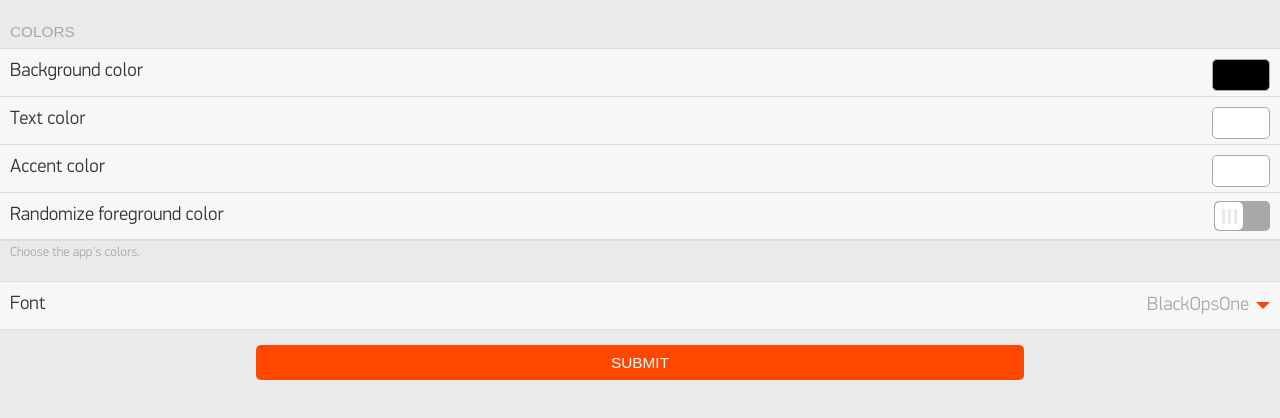
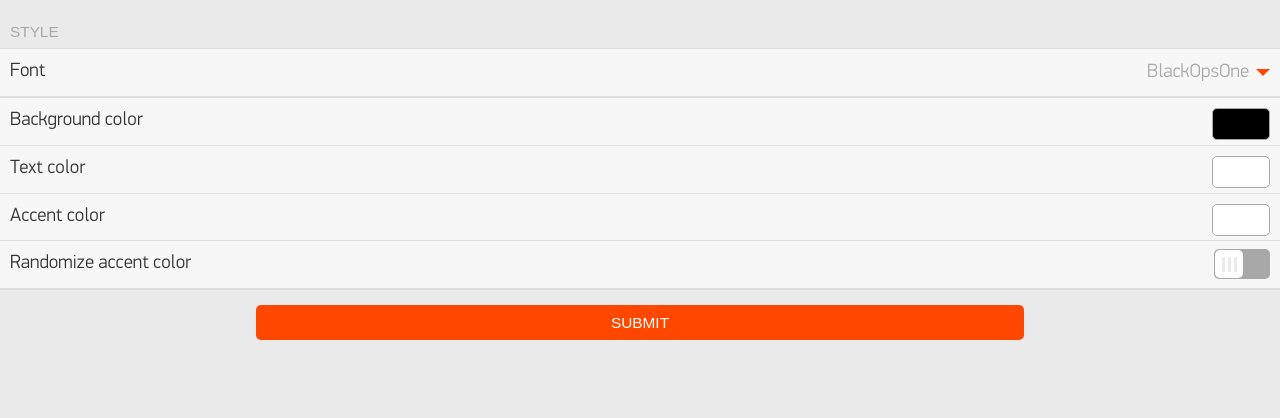
Before and after one commit to giatro/25OCLOCK, a plain HTML site: page conf/index.html in a window 1280 px wide. Drawn offline with Linux system fonts and the light colour scheme.

Commit message:
new order

```diff
--- a/conf/index.html
+++ b/conf/index.html
@@ -9,7 +9,18 @@
 
 <body>
     <div class='item-container'>
-        <div class='item-container-header'>Colors</div>
+        <div class='item-container-header'>Style</div>
+        <div class='item-container-content'>
+            <label class="item">
+                Font
+                <select id="font_index" class="item-select">
+                    <option class="item-select-option" value="0">BlackOpsOne</option>
+                    <option class="item-select-option" value="1">Orbitron</option>
+                    <option class="item-select-option" value="2">SciFly</option>
+                    <option class="item-select-option" value="3">Sinner</option>
+                </select>
+            </label>
+        </div>
         <div class='item-container-content'>
             <label class='item'>
                 Background color
@@ -25,26 +36,10 @@
             </label>
             <div class='item-container-content'>
                 <label class='item'>
-                    Randomize foreground color
+                    Randomize accent color
                     <input id='random_checkbox' type='checkbox' class='item-toggle'>
                 </label>
             </div>
-        </div>
-        <div class='item-container-footer'>
-            Choose the app's colors.
-        </div>
-    </div>
-    <div class='item-container'>
-        <div class='item-container-content'>
-            <label class="item">
-                Font
-                <select id="font_index" class="item-select">
-                    <option class="item-select-option" value="0">BlackOpsOne</option>
-                    <option class="item-select-option" value="1">Orbitron</option>
-                    <option class="item-select-option" value="2">SciFly</option>
-                    <option class="item-select-option" value="3">Sinner</option>
-                </select>
-            </label>
         </div>
     </div>
     <div class='item-container'>
```
